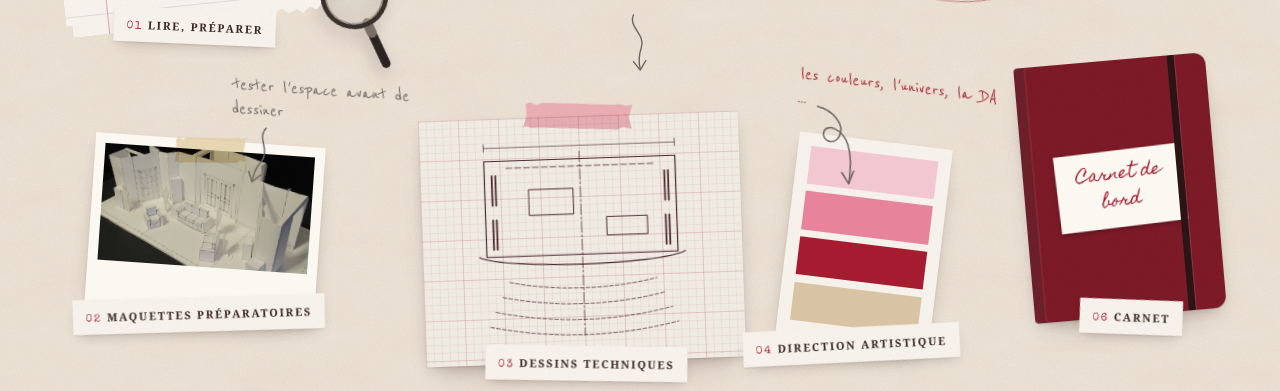
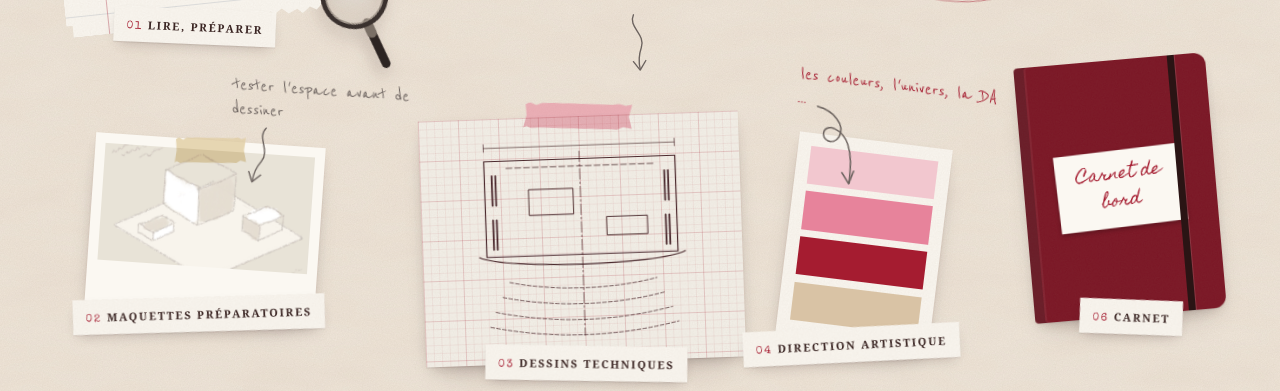
Before and after one commit to Heloisecv/scenographie_en_bazar, a plain HTML site: page index.html in a window 1280 px wide. Shown: the part 409-800 px from the top of the page. Drawn offline with nearby package versions, Linux system fonts and the light colour scheme; a web font is replaced by a local one.

Commit message:
Remplacer l'image de la maquette préparatoire par un dessin au crayon

```diff
--- a/index.html
+++ b/index.html
@@ -53,8 +53,8 @@
       <!-- 02 · Polaroid de la maquette blanche -->
       <a class="objet" href="pages/02-maquette-blanche.html" style="--x: 7%; --y: 59%; --w: 18%; --r: 4deg;">
         <div class="emplacement emplacement--polaroid scotch scotch--beige" style="--ratio: 4/3; padding: 0; background: #E9E3D8;">
-          <!-- Photo d'une maquette blanche (remplace l'ancien dessin maquette-iso.svg) -->
-          <img src="images/02-maquette-blanche/maquette-blanche-accueil.jpg" alt="" style="width:100%; height:100%; object-fit: cover;">
+          <!-- Dessin de maquette blanche au crayon (remplace l'ancien dessin maquette-iso.svg) -->
+          <img src="images/02-maquette-blanche/maquette-blanche-dessin.jpg" alt="" style="width:100%; height:100%; object-fit: cover;">
         </div>
         <span class="objet__nom"><span class="num">02</span>Maquettes préparatoires</span>
         <span class="annotation" style="left: 58%; top: -40%;">tester l'espace avant de dessiner<span class="fleche fleche--bas" style="transform: rotate(18deg); margin-left: 1rem;"></span></span>
```
Also changed, not shown: images/02-maquette-blanche/maquette-blanche-accueil.jpg (deleted), images/02-maquette-blanche/maquette-blanche-dessin.jpg (added).
